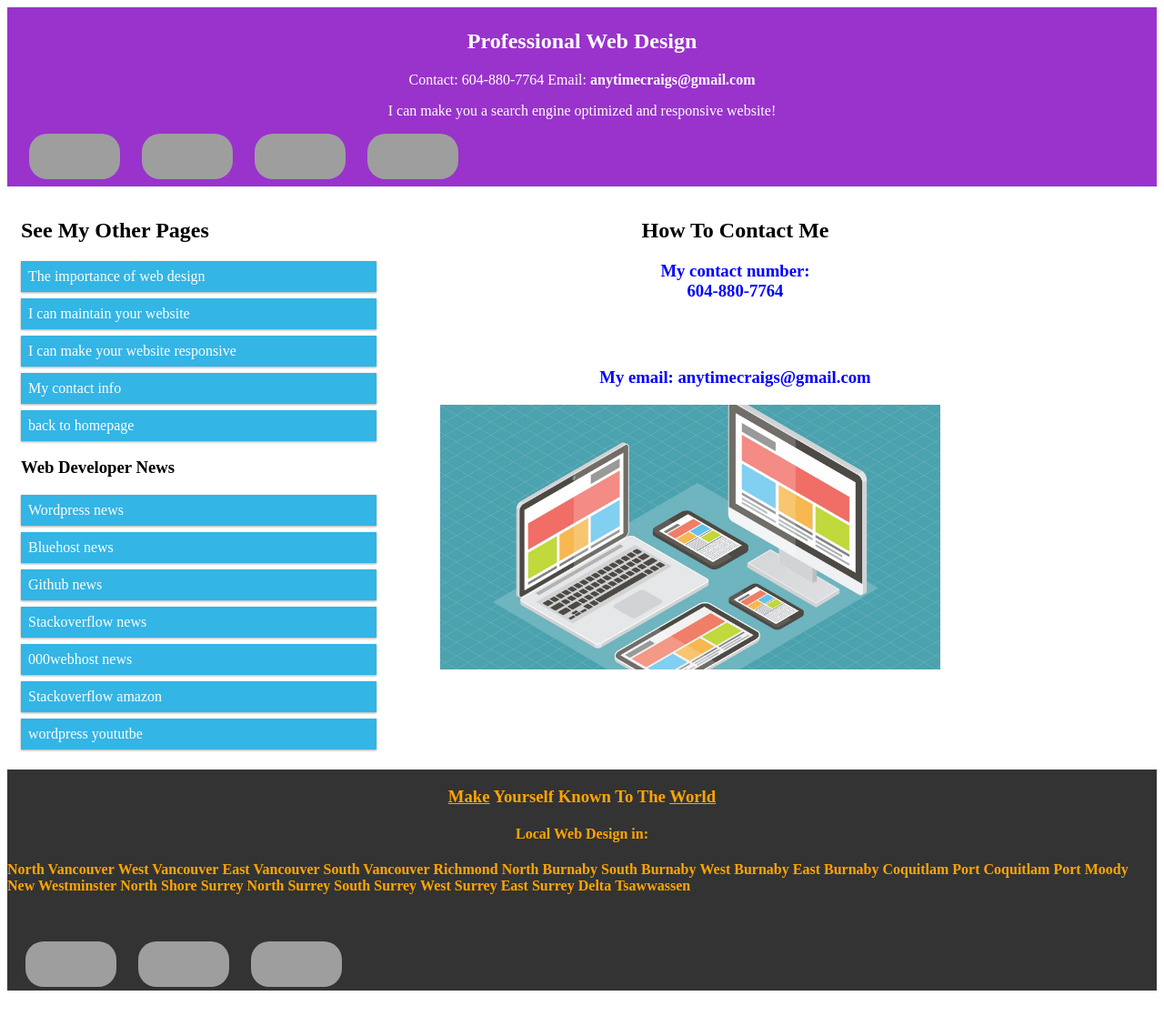
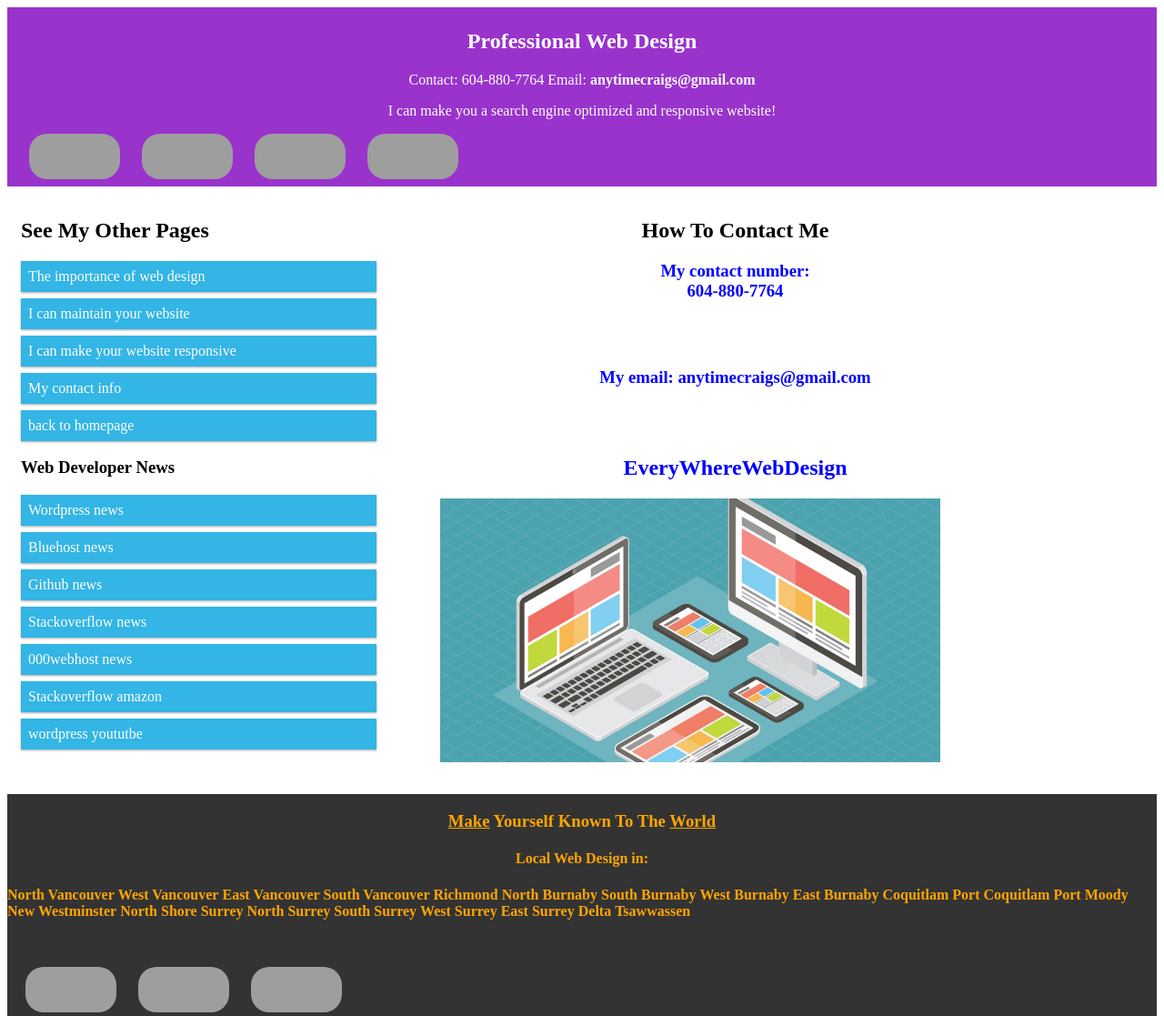
Before and after one commit to kogamikirito/kogamikirito.github.io, a Jekyll site: the page contact info/index.html, which Jekyll copies as it is, in a window 1280 px wide, cut to the strip 0-1117 px from the top of the page. Shown: the whole strip at 91% size. Built offline with Jekyll 4.4.1, drawn with Linux system fonts in a browser that asks for light colours; before the commit the page ends 1089 px from its top, so only the background shows below that; grey boxes are pictures that could not be loaded.

Commit message:
added name

```diff
--- a/contact info/index.html
+++ b/contact info/index.html
@@ -230,6 +230,10 @@ nav{list-style-type:none;}
 <br>
 <br>
  <h1 style="text-align:center;color:blue;">My email: anytimecraigs@gmail.com</h1>
+    <br>
+<br>
+ <h2 style="text-align:center;color:blue;">EveryWhereWebDesign</h2>
+
 
 <figure>
 <img src="http://kogamikirito.github.io/images/webdesign.png" class="type" alt="web design" width="550" height="400" border="0"></a>
```
